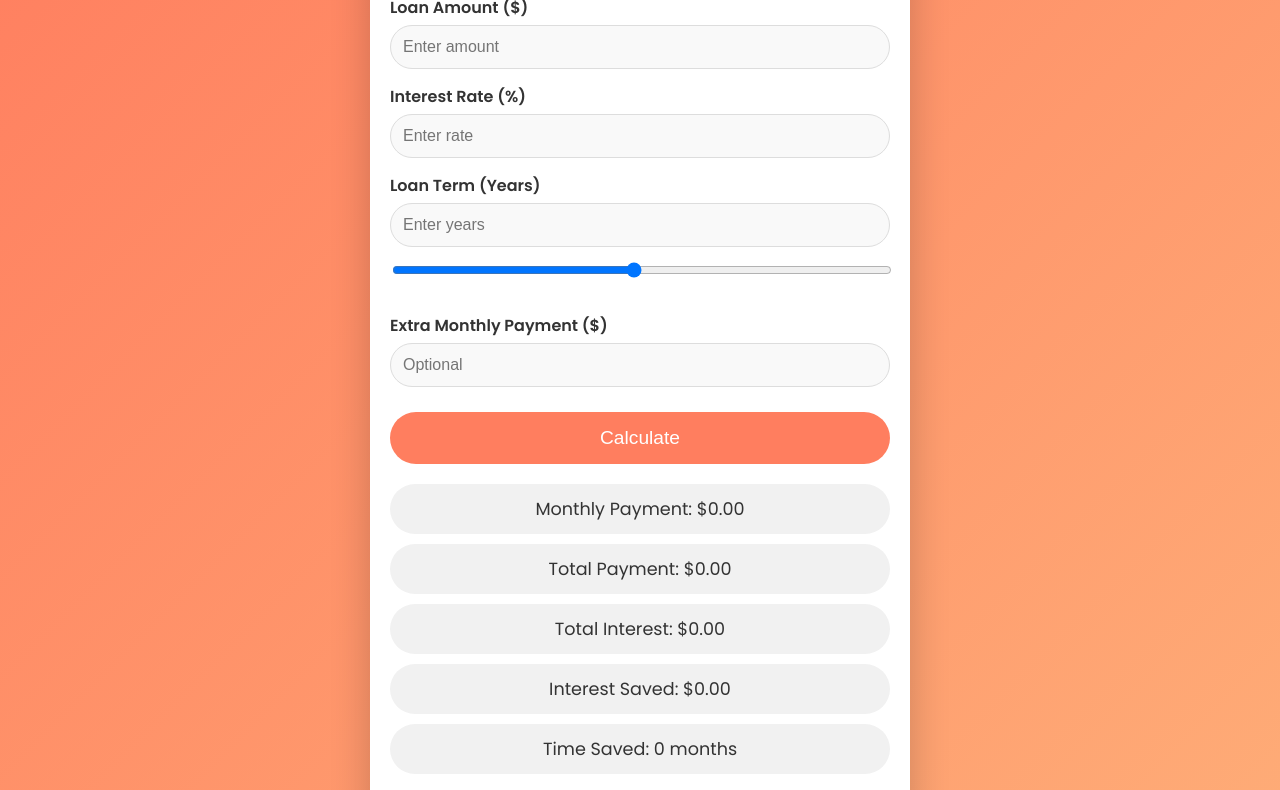
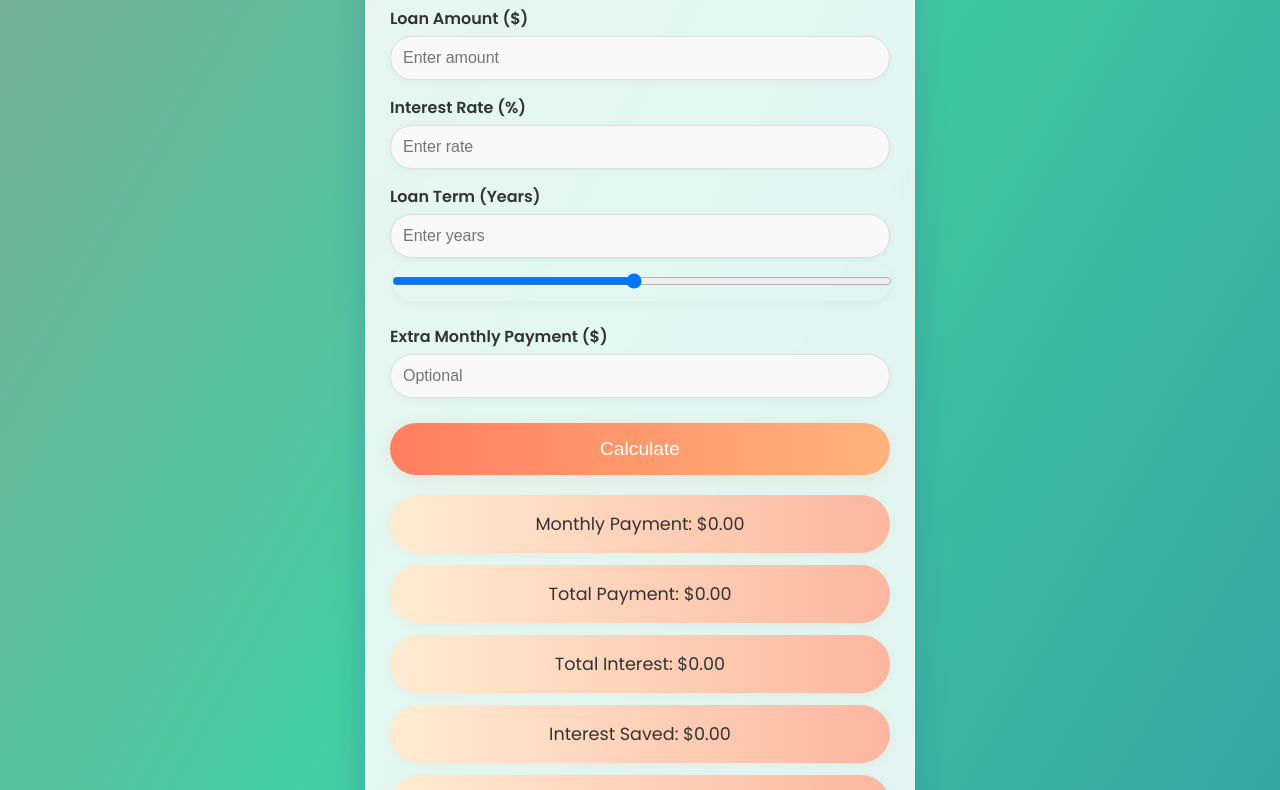
Before and after one commit to 12Arsh34/Flexible-Loan-Calculator, a plain HTML site: page index.html in a window 1280 px wide. Shown: the part 154-944 px from the top of the page. Drawn offline with nearby package versions, Linux system fonts and the light colour scheme.

Commit message:
style.css

```diff
--- a/style.css
+++ b/style.css
@@ -2,7 +2,9 @@ body {
   font-family: 'Poppins', sans-serif;
   margin: 0;
   padding: 0;
-  background: linear-gradient(135deg, #ff7e5f, #feb47b);
+  background: linear-gradient(120deg, #6a82fb, #fc5c7d, #43cea2, #185a9d);
+  background-size: 400% 400%;
+  animation: gradientBG 15s ease infinite;
   color: #333;
   min-height: 100vh;
   display: flex;
@@ -12,14 +14,22 @@ body {
   transition: background-color 0.3s, color 0.3s;
 }
 
+@keyframes gradientBG {
+  0% {background-position: 0% 50%;}
+  50% {background-position: 100% 50%;}
+  100% {background-position: 0% 50%;}
+}
+
 .container {
   width: 100%;
   max-width: 500px;
-  background: #fff;
-  padding: 20px;
-  border-radius: 20px;
+  background: rgba(255, 255, 255, 0.85);
+  padding: 30px 24px;
+  border-radius: 24px;
   margin: 40px auto;
-  box-shadow: 0 20px 40px rgba(0, 0, 0, 0.2);
+  box-shadow: 0 8px 32px 0 rgba(31, 38, 135, 0.18);
+  backdrop-filter: blur(8px);
+  border: 1px solid rgba(255,255,255,0.18);
   text-align: center;
 }
 
@@ -47,6 +57,15 @@ input[type="range"] {
   font-size: 1em;
   background-color: #f9f9f9;
   box-sizing: border-box;
+  box-shadow: 0 2px 8px rgba(0,0,0,0.04);
+  transition: border 0.2s, box-shadow 0.2s;
+}
+
+input[type="number"]:focus,
+input[type="range"]:focus {
+  border: 1.5px solid #ff7e5f;
+  outline: none;
+  box-shadow: 0 0 0 2px #ff7e5f33;
 }
 
 button {
@@ -54,17 +73,19 @@ button {
   padding: 15px;
   border-radius: 30px;
   border: none;
-  background-color: #ff7e5f;
+  background: linear-gradient(90deg, #ff7e5f 0%, #feb47b 100%);
   color: white;
   font-size: 1.2em;
   cursor: pointer;
   margin-top: 10px;
-  transition: background 0.3s ease, transform 0.3s ease;
+  box-shadow: 0 4px 16px rgba(255,126,95,0.15);
+  transition: background 0.3s, transform 0.3s, box-shadow 0.3s;
 }
 
 button:hover {
-  background-color: #feb47b;
-  transform: translateY(-2px);
+  background: linear-gradient(90deg, #43cea2 0%, #185a9d 100%);
+  transform: translateY(-2px) scale(1.03);
+  box-shadow: 0 8px 24px rgba(67,206,162,0.18);
 }
 
 .results {
@@ -72,11 +93,14 @@ button:hover {
 }
 
 .result-box {
-  padding: 12px;
-  margin: 10px 0;
-  background-color: #f1f1f1;
+  padding: 16px;
+  margin: 12px 0;
+  background: linear-gradient(90deg, #ffecd2 0%, #fcb69f 100%);
   border-radius: 30px;
   font-size: 1.1em;
+  box-shadow: 0 2px 8px rgba(255,126,95,0.08);
+  color: #333;
+  font-weight: 500;
 }
 
 #chart-container {
@@ -159,12 +183,16 @@ th {
 
 /* Dark Mode */
 .dark-mode {
-  background-color: #222;
+  background: linear-gradient(120deg, #232526, #414345, #185a9d, #43cea2);
+  background-size: 400% 400%;
+  animation: gradientBG 15s ease infinite;
   color: #f4f4f4;
 }
 
 .dark-mode .container {
-  background-color: #333;
+  background: rgba(34, 34, 34, 0.85);
+  backdrop-filter: blur(8px);
+  border: 1px solid rgba(255,255,255,0.08);
 }
 
 .dark-mode input,
@@ -185,10 +213,9 @@ th {
 .dark-mode th {
   background-color: #333;
 }
+
 .dark-mode .result-box {
-  background: rgba(255, 255, 255, 0.08);
-  backdrop-filter: blur(6px);
-  border-radius: 20px;
+  background: linear-gradient(90deg, #232526 0%, #414345 100%);
   color: #f4f4f4;
-  border: 1px solid rgba(255, 255, 255, 0.15);
+  border: 1px solid rgba(255,255,255,0.10);
 }
```
